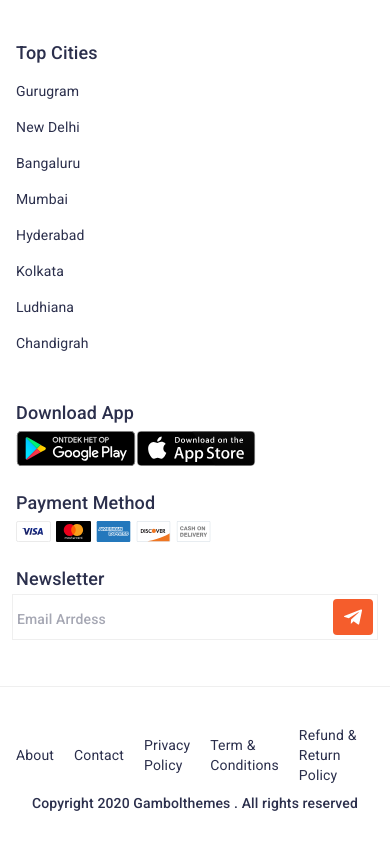
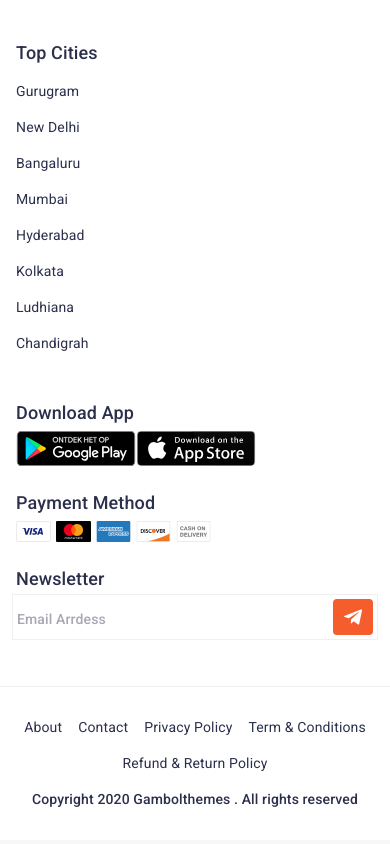
Before and after one commit to apexof/gambo-market, a Next.js app: page / in a window 390 px wide. Shown: the part 4514-5358 px from the top of the page. Built offline with nearby package versions, Linux system fonts and the light colour scheme.

Commit message:
fix footer mobile

```diff
--- a/components/Footer/BottomFooter.jsx
+++ b/components/Footer/BottomFooter.jsx
@@ -1,6 +1,6 @@
 import React from 'react'
 import { makeStyles } from '@material-ui/core/styles';
-import { Container, Link, List, ListItem, Typography } from '@material-ui/core';
+import { Box, Container, Grid, Link, List, ListItem, Typography } from '@material-ui/core';
 
 const menu = [
     {
@@ -30,7 +30,6 @@ const useStyles = makeStyles(theme => ({
         color: theme.palette.type === "dark" ? "#c7c7c7" : "#f69733",
         background: theme.palette.primary.main,
         borderTop: `1px solid ${theme.palette.grey["50"]}`,
-
     },
     bottomFooter: {
         padding: "30px 0",
@@ -38,15 +37,7 @@ const useStyles = makeStyles(theme => ({
         borderTop: `1px solid ${theme.palette.grey["50"]}`,
     },
     menu: {
-        display: 'flex',
-        flexDirection: 'row',
         padding: 0,
-        margin: "0 -10px",
-        justifyContent: "center",
-    },
-    menuLi: {
-        width: "auto",
-        margin: "0 10px"
     },
     link: {
         color: theme.palette.primary.contrastText,
@@ -65,18 +56,20 @@ export default function BottomFooter() {
     return (
         <div className={classes.bottomFooter}>
             <Container>
-                <List className={classes.menu}>
+                <Grid container spacing={2} justify="center">
                     {menu.map(item => (
-                        <ListItem key={item.id} disableGutters className={classes.menuLi}>
+                        <Grid item key={item.id}>
                             <Link className={classes.link} href="#">
                                 {item.title}
                             </Link>
-                        </ListItem>
+                        </Grid>
                     ))}
-                </List>
-                <Typography align="center">
-                    Copyright 2020 Gambolthemes . All rights reserved
+                </Grid>
+                <Box mt={2}>
+                    <Typography align="center">
+                        Copyright 2020 Gambolthemes . All rights reserved
             </Typography>
+                </Box>
             </Container>
         </div>
     )
```
